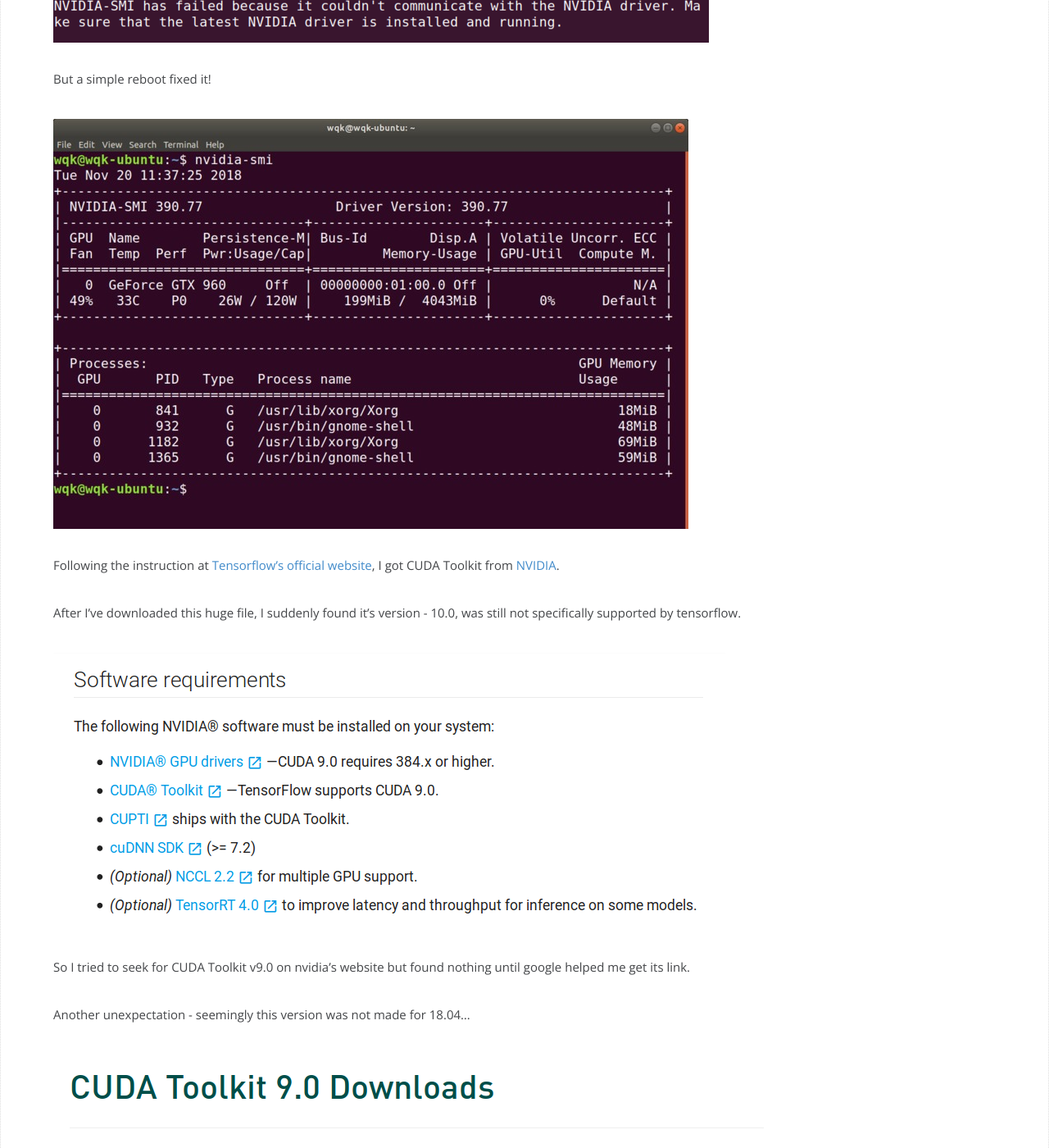
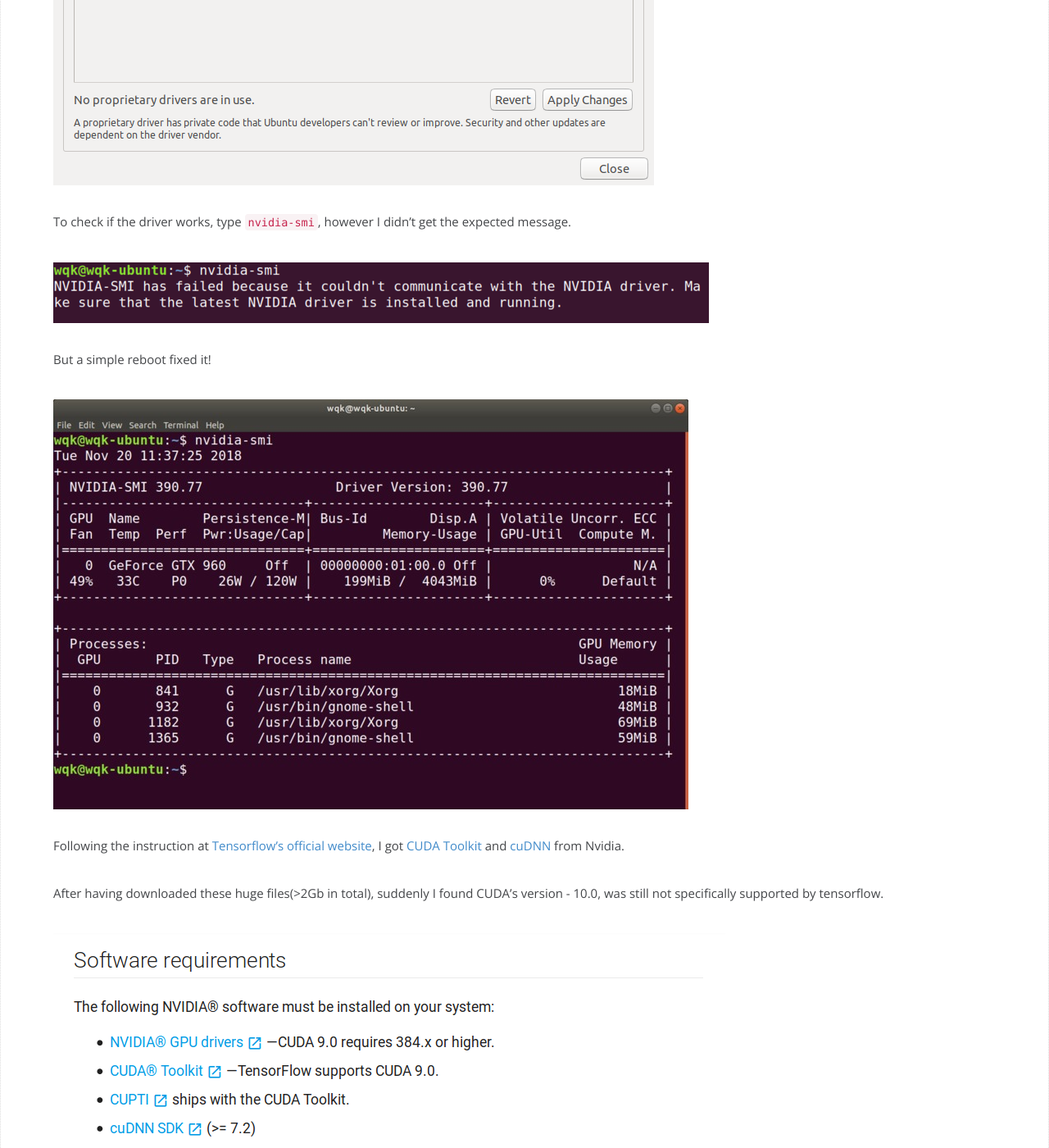
Before and after one commit to wu-2018/wu-2018.github.io, a Jekyll site: the page built from _posts/2018-11-21-Tensorflow-with-GPU:-the- first-try.md, in a window 1280 px wide and 1400 px high, scrolled down 2598 px. Shown: the whole window at 82% size. Built offline with Jekyll 4.4.1, drawn with Linux system fonts in a browser that asks for light colours; some web fonts are replaced; some of the changed text lies outside the part shown.

Commit message:
a little revise

```diff
--- a/_posts/2018-11-21-Tensorflow-with-GPU:-the- first-try.md
+++ b/_posts/2018-11-21-Tensorflow-with-GPU:-the- first-try.md
@@ -1,14 +1,18 @@
 ---
 layout: post
+title: "Tensorflow with GPU: the first try"
 author: Qinkai WU
 abstract: Installing Tensorflow-GPU 1.12.0 on Ubuntu 18.04. It's also my first time running tensorflow on my own graphics card.
 id: 2018112101
 ---
 
 Though I've been exploring machine learning for a while and I did understand that GPU can substantially boost the training speed due to its innate architecture, only recently I've made the decision to get myself a graphic card. In large part, it's due to the unbearable slowness caused by the increasing dataset size that I've got to tackle, but more importantly, it's the Double 11's promotion reached a special consensus with my balance.
+
 ![bqb](/img/blog/2018112101/i0.png)
 
 It's only a GeForce GTX960 4G card, but for personal study instead of production-level tasks, it's already capable enough.
+
+![gtx960](/img/blog/2018112101/igc.jpg)
 
 Quickly I opened the PC case and everything seems fine, the PCIe slot there has been unoccupied for so long!
 
@@ -23,7 +27,7 @@
 
 ![driver](/img/blog/2018112101/i4.png)
 
-To check if the driver works, typing `nvidia-smi`, however I didn't get the expected message.
+To check if the driver works, type `nvidia-smi`, however I didn't get the expected message.
 
 ![drive_error](/img/blog/2018112101/i5.png)
 
@@ -31,9 +35,9 @@
 
 ![drive_ok](/img/blog/2018112101/i6.jpg)
 
-Following the instruction at [Tensorflow's official website](https://www.tensorflow.org/install/gpu), I got CUDA Toolkit from [NVIDIA](https://developer.nvidia.com/cuda-downloads).
+Following the instruction at [Tensorflow's official website](https://www.tensorflow.org/install/gpu), I got [CUDA Toolkit](https://developer.nvidia.com/cuda-downloads) and [cuDNN](https://developer.nvidia.com/cudnn) from Nvidia.
 
-After I've downloaded this huge file, I suddenly found it's version - 10.0,  was still not specifically supported by tensorflow.
+After having downloaded these huge files(>2Gb in total), suddenly I found CUDA's version - 10.0,  was still not specifically supported by tensorflow.
 
 ![cuda_v](/img/blog/2018112101/i8.png)
 
```
Also changed, not shown: other parts of _posts/2018-11-21-Tensorflow-with-GPU:-the- first-try.md (+3 -3 lines), img/blog/2018112101/igc.jpg (added).
